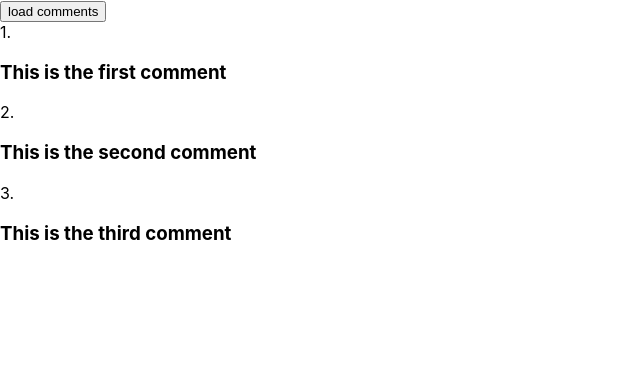
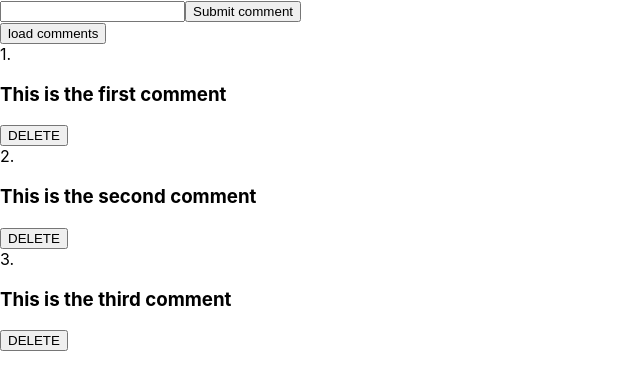
Before and after one commit to Sumit45doc/Nextjstut, a Next.js app: page /comments in a window 1280 px wide. Both pictures are taken after a click on the button "load comments". Shown: the top 390 px of the page, without its empty margins (0-640 px from the left). Built offline with nearby package versions, Linux system fonts and the light colour scheme.

Commit message:
api DELETE

```diff
--- /dev/null
+++ b/pages/api/comments/[commentId].js
@@ -0,0 +1,13 @@
+import { comments } from "../../../data/comments";
+export default function handler(req, res) {
+    const { commentId } = req.query;
+    if (req.method === "GET") {
+        const comment = comments.find(comment => comment.id === parseInt(commentId));
+        res.status(200).json({comment})
+    } else if (req.method === "DELETE") {
+        const deleteComment = comments.find(comment => comment.id === parseInt(commentId));
+        const idx = comments.findIndex(comment => comment.id === parseInt(commentId));
+        comments.splice(idx, 1);
+        res.status(201).json(deleteComment)
+    }
+}
--- a/pages/api/comments/index.js
+++ b/pages/api/comments/index.js
@@ -1,4 +1,14 @@
 import { comments } from "../../../data/comments";
 export default function handler(req, res) {
-    res.status(200).json(comments)
+    if (req.method === "GET") {
+        res.status(200).json(comments)
+    } else if (req.method === "POST") {
+        const len = comments.length
+        const comment = {
+            id: len + 1,
+            text: req.body.comment
+        }
+        comments.push(comment);
+        res.status(201).json(comments)
+    }
 }
--- a/pages/comments/index.js
+++ b/pages/comments/index.js
@@ -1,19 +1,47 @@
-import {useState} from "react"
+import { useState } from "react"
 function CommentsPage() {
-    const [comments,setComments] = useState([])
+    const [comments, setComments] = useState([])
+    const [comment, setComment] = useState('');
+
     async function fetchComments() {
         const response = await fetch("/api/comments");
         const data = await response.json();
         setComments(data);
     }
+
+    const submitCommit = async (e) => {
+        const response = await fetch("api/comments", {
+            method: 'POST',
+            body: JSON.stringify({ comment }),
+            headers: {
+                'Content-Type': 'application/json',
+
+            }
+        })
+        const data = response.json()
+        console.log(data);
+    }
+
+    const deleteComment = async (commentId) => {
+        const response = await fetch(`api/comments/${commentId}`, {
+            method: "DELETE"
+        });
+        const data = await response.json();
+        console.log(data);
+        fetchComments()
+    }
     return (
         <div>
+            <input type="text" value={comment} onChange={e => setComment(e.target.value)} />
+            <button type="submit" onClick={submitCommit}>Submit comment</button>
+            <br />
             <button onClick={() => fetchComments()}>load comments</button>
             <br />
             {comments.map(comment => {
                 return (
                     <div key={comment.id}>
                         {comment.id}. <h3>{comment.text}</h3>
+                        <button onClick={() => deleteComment(comment.id)}>DELETE</button>
                     </div>
                 )
             })}
```
